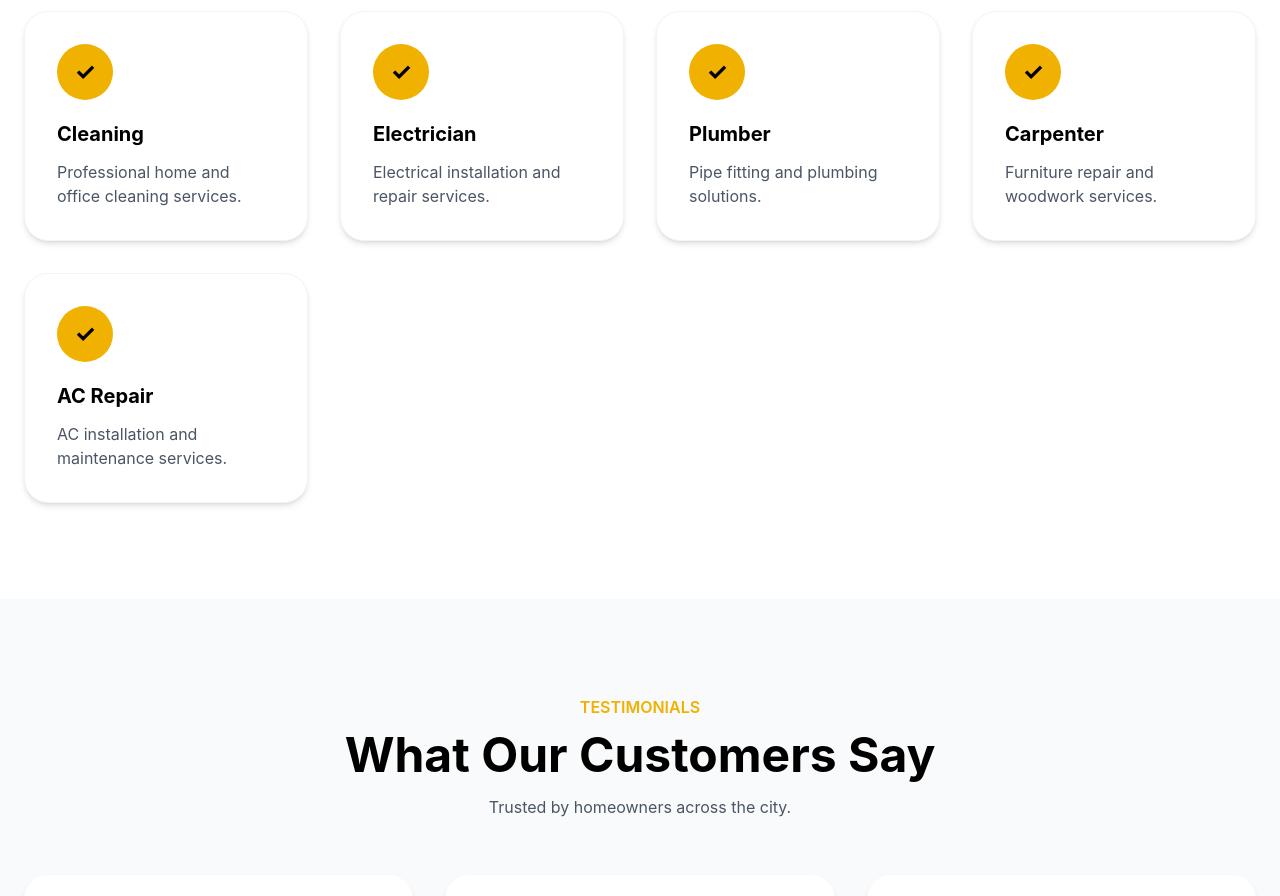
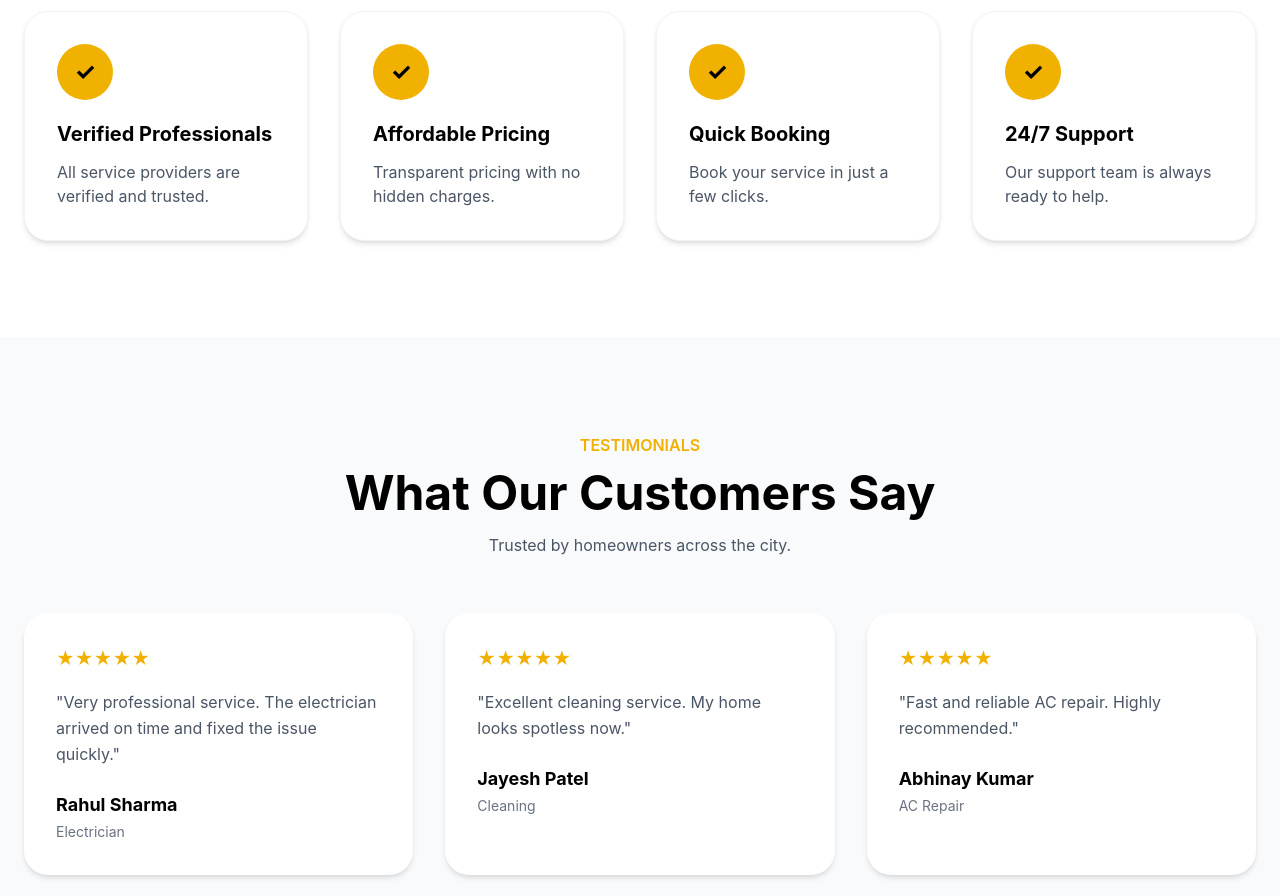
Before and after one commit to Sachinbhojwal/clarito-app, a React (Vite) app: page /#/ in a window 1280 px wide. Shown: the part 2820-3716 px from the top of the page. Built offline with nearby package versions, Linux system fonts and the light colour scheme.

Commit message:
Fix service image paths

```diff
--- a/src/data/services.js
+++ b/src/data/services.js
@@ -3,35 +3,35 @@ export const services = [
     id: 1,
     title: "Cleaning",
     slug: "cleaning",
-    image: "/images/cleaning.jpg",
+    image: `${import.meta.env.BASE_URL}images/cleaning.jpg`,
     description: "Professional home and office cleaning services.",
   },
   {
     id: 2,
     title: "Electrician",
     slug: "electrician",
-    image: "/images/electrician1.jpg",
+    image: `${import.meta.env.BASE_URL}images/electrician1.jpg`,
     description: "Electrical installation and repair services.",
   },
   {
     id: 3,
     title: "Plumber",
     slug: "plumber",
-    image: "/images/plumber1.jpg",
+    image: `${import.meta.env.BASE_URL}images/plumber1.jpg`,
     description: "Pipe fitting and plumbing solutions.",
   },
   {
     id: 4,
     title: "Carpenter",
     slug: "carpenter",
-    image: "/images/carpenter1.jpg",
+    image: `${import.meta.env.BASE_URL}images/carpenter1.jpg`,
     description: "Furniture repair and woodwork services.",
   },
   {
     id: 5,
     title: "AC Repair",
     slug: "ac-repair",
-    image: "/images/acrepair1.jpg",
+    image: `${import.meta.env.BASE_URL}images/acrepair1.jpg`,
     description: "AC installation and maintenance services.",
   },
 ];
--- a/src/data/whyChooseUs.js
+++ b/src/data/whyChooseUs.js
@@ -1,37 +1,22 @@
 export const whyChooseUs = [
   {
     id: 1,
-    title: "Cleaning",
-    slug: "cleaning",
-    image: `${import.meta.env.BASE_URL}images/cleaning.jpg`,
-    description: "Professional home and office cleaning services.",
+    title: "Verified Professionals",
+    description: "All service providers are verified and trusted.",
   },
   {
     id: 2,
-    title: "Electrician",
-    slug: "electrician",
-    image: `${import.meta.env.BASE_URL}images/electrician1.jpg`,
-    description: "Electrical installation and repair services.",
+    title: "Affordable Pricing",
+    description: "Transparent pricing with no hidden charges.",
   },
   {
     id: 3,
-    title: "Plumber",
-    slug: "plumber",
-    image: `${import.meta.env.BASE_URL}images/plumber1.jpg`,
-    description: "Pipe fitting and plumbing solutions.",
+    title: "Quick Booking",
+    description: "Book your service in just a few clicks.",
   },
   {
     id: 4,
-    title: "Carpenter",
-    slug: "carpenter",
-    image: `${import.meta.env.BASE_URL}images/carpenter1.jpg`,
-    description: "Furniture repair and woodwork services.",
-  },
-  {
-    id: 5,
-    title: "AC Repair",
-    slug: "ac-repair",
-    image: `${import.meta.env.BASE_URL}images/acrepair1.jpg`,
-    description: "AC installation and maintenance services.",
+    title: "24/7 Support",
+    description: "Our support team is always ready to help.",
   },
 ];
```
